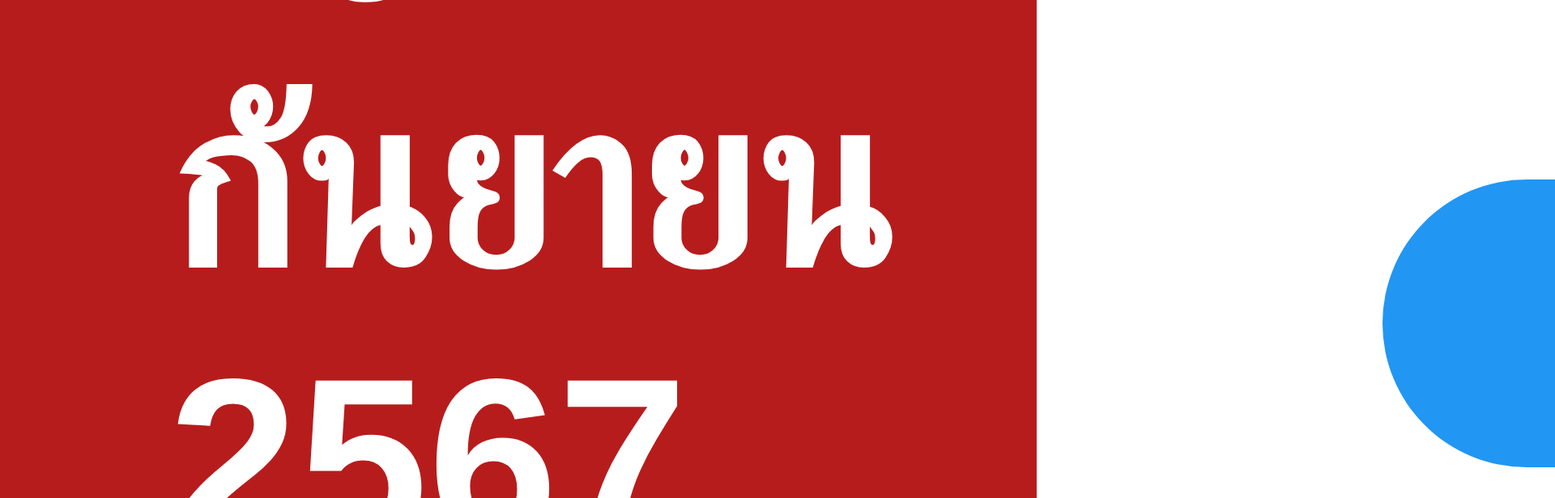
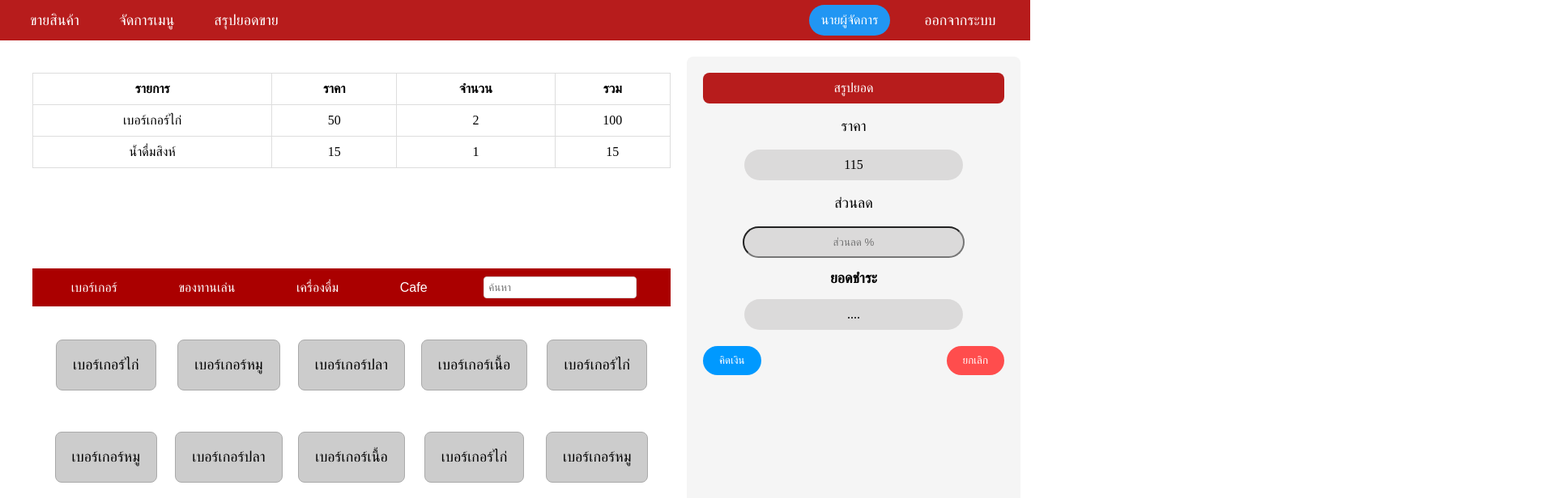
Before and after one commit to Pariwattt/Ecommerce, a React (Vite) app: page / in a window 1280 px wide. Shown: the top 616 px of the page at 81% size, 1920 px wide, since content can reach past the window. Built offline with nearby package versions, Linux system fonts and the light colour scheme.

Commit message:
update px to rem

```diff
--- a/src/css/Menu.css
+++ b/src/css/Menu.css
@@ -2,12 +2,10 @@
 .container {
     display: flex;
     justify-content: space-between;
-    padding: 20rem;
-    height: calc(100vh - 60rem - 78rem); /* ปรับตามความสูงของ navbar และ footbar */
+    padding: 1.25rem; /* 20px -> 1.25rem */
+    height: calc(100vh - 3.75rem - 4.875rem); /* 60px -> 3.75rem และ 78px -> 4.875rem */
     overflow: auto; /* ให้มีการเลื่อนถ้าสูงเกิน */
 }
-
-
 
 /* ช่องแสดงรายการอาหารและปุ่มเมนู */
 .left-container {
@@ -15,7 +13,7 @@
     display: flex;
     flex-direction: column; /* ให้รายการและเมนูเรียงในแนวตั้ง */
     height: 100%; /* ทำให้เต็มความสูง */
-    padding: 20rem;
+    padding: 1.25rem; /* 20px -> 1.25rem */
 }
 
 .table-container, .menu-grid {
@@ -29,186 +27,157 @@
     width: 100%; /* ตารางเต็มความกว้าง */
 }
 
-
-/*ช่องรายการอาหาร*/
+/* ช่องรายการอาหาร */
 table {
     width: 100%; /* ตารางเต็มความกว้าง */
     border-collapse: collapse; /* ทำให้ตารางไม่มีเส้นห่าง */
 }
 
 th, td {
-    padding: 10rem;
-    border: 1rem solid #ddd; /* เส้นขอบของเซลล์ */
+    padding: 0.625rem; /* 10px -> 0.625rem */
+    border: 1px solid #ddd; /* เส้นขอบของเซลล์ */
     text-align: center; /* จัดข้อความให้อยู่กึ่งกลาง */
 }
-
 
 /* กล่องสรุปยอด */
 .summary-container {
     width: 30%; /* ความกว้างของกล่องสรุปยอด */
     background-color: #f5f5f5; /* สีพื้นหลัง */
-    padding: 20rem;
-    border-radius: 8rem; /* มุมกลม */
+    padding: 1.25rem; /* 20px -> 1.25rem */
+    border-radius: 0.5rem; /* 8px -> 0.5rem */
     text-align: center; /* จัดข้อความให้อยู่กึ่งกลาง */
     align-items: center;
     justify-content: center;
 }
 
-.summary{
+.summary {
     display: flex; /* ใช้ flexbox */
     flex-direction: column; /* จัดให้แนวตั้ง */
     align-items: center; /* จัดกลางแนวนอน */
 }
 
-.titleOfsummary{
+.titleOfsummary {
     display: flex;
     align-items: center;
     justify-content: center;
     background-color: #b71c1c;         /* สีพื้นหลังแดงเข้ม */
     text-align: center; /* จัดข้อความให้อยู่กึ่งกลาง */
     color: white; /* สีตัวอักษรขาว */
-    border-radius: 8rem; /* มุมกลม */
-    max-height: 100rem;
-    padding: 10rem;
-
+    border-radius: 0.5rem; /* 8px -> 0.5rem */
+    max-height: 6.25rem; /* 100px -> 6.25rem */
+    padding: 0.625rem; /* 10px -> 0.625rem */
 }
-
 
 /* ข้อความในสรุปยอด */
 .summary p, .summary h2 {
-    font-size: 18rem;
+    font-size: 1.125rem; /* 18px -> 1.125rem */
 }
-
 
 /* ปุ่มสรุปยอด */
 .buttons {
     display: flex;
     justify-content: space-between; /* แยกปุ่มออกจากกัน */
-    margin-top: 20rem;
+    margin-top: 1.25rem; /* 20px -> 1.25rem */
 }
-
-
 
 /* ปุ่มคิดเงิน */
 .pay-btn {
     background-color: #0099ff; /* สีน้ำเงิน */
     color: white; /* สีตัวอักษรขาว */
-    padding: 10rem 20rem;
+    padding: 0.625rem 1.25rem; /* 10px 20px -> 0.625rem 1.25rem */
     border: none;
     cursor: pointer;
-    border-radius: 30rem; /* มุมกลม */
+    border-radius: 1.875rem; /* 30px -> 1.875rem */
     transition: all 0.3s ease;
 }
-.pay-btn:hover{
-    background-color:blue;
+
+.pay-btn:hover {
+    background-color: blue;
 }
-
-
 
 /* ปุ่มยกเลิก */
 .cancel-btn {
     background-color: #ff4d4d; /* สีแดง */
     color: white;
-    padding: 10rem 20rem;
+    padding: 0.625rem 1.25rem; /* 10px 20px -> 0.625rem 1.25rem */
     border: none;
     cursor: pointer;
-    border-radius: 30rem; /* มุมกลม */
+    border-radius: 1.875rem; /* 30px -> 1.875rem */
     transition: all 0.3s ease;
-
-}
-.cancel-btn:hover{
-    background-color:#a00;
 }
 
-
+.cancel-btn:hover {
+    background-color: #a00;
+}
 
 /* แถบเมนูหลัก */
 .navbarMenuType {
     display: flex;
     justify-content: space-around; /* กระจายปุ่มเมนูให้เต็มแถบ */
     background-color: #a00; /* สีแดงเข้ม */
-    padding: 10rem;
+    padding: 0.625rem; /* 10px -> 0.625rem */
     color: white;
 }
-
-
 
 /* ปุ่มเมนู */
 .nav-item {
     background-color: transparent;
     border: none;
     color: white;
-    font-size: 16rem;
+    font-size: 1rem; /* 16px -> 1rem */
     cursor: pointer;
     transition: all 0.3s ease;
 }
-.nav-item:hover{
-    border: 1rem solid white;          /* เพิ่มความหนาของขอบเมื่อ hover */
-    border-radius: 30rem;              /* ทำให้ขอบโค้งมากขึ้นเมื่อ hover */
-    padding: 12rem 24rem;
+
+.nav-item:hover {
+    border: 1px solid white; /* เพิ่มความหนาของขอบเมื่อ hover */
+    border-radius: 1.875rem; /* 30px -> 1.875rem */
+    padding: 0.75rem 1.5rem; /* 12px 24px -> 0.75rem 1.5rem */
 }
-
 
 /* ช่องค้นหา */
 .search-input {
-    padding: 5rem;
-    border-radius: 4rem; /* มุมกลม */
-    border: 1rem solid #ddd;
+    padding: 0.3125rem; /* 5px -> 0.3125rem */
+    border-radius: 0.25rem; /* 4px -> 0.25rem */
+    border: 1px solid #ddd;
 }
-
-
 
 /* พื้นที่แสดงเมนูอาหาร */
 .menu-grid {
     display: grid;
-    grid-template-columns: repeat(5, 1fr); /* แบ่งคอลัมน์ออกเป็น 4 คอลัมน์ */
-    gap: 10rem; /* ช่องว่างระหว่างปุ่ม */
-    padding: 20rem;
+    grid-template-columns: repeat(5, 1fr); /* แบ่งคอลัมน์ออกเป็น 5 คอลัมน์ */
+    gap: 0.625rem; /* 10px -> 0.625rem */
+    padding: 1.25rem; /* 20px -> 1.25rem */
     align-items: center;
     justify-items: center;
 }
 
-
-
 /* ปุ่มเมนูอาหาร */
 .menu-item {
     background-color: #ccc;
-    border: 1rem solid #aaa;
-    padding: 20rem;
+    border: 1px solid #aaa;
+    padding: 1.25rem; /* 20px -> 1.25rem */
     text-align: center;
     cursor: pointer;
-    font-size: 18rem;
-    border-radius: 8rem; /* มุมกลม */
+    font-size: 1.125rem; /* 18px -> 1.125rem */
+    border-radius: 0.5rem; /* 8px -> 0.5rem */
     flex-grow: 1; /* ทำให้ปุ่มเมนูขยายเต็มที่ */
-    min-height: 10rem; /* กำหนดความสูงขั้นต่ำ */
-    min-width: 50rem; /* กำหนดความกว้างขั้นต่ำ */
-    max-width: 150rem;
-    max-height: 100rem;
+    min-height: 0.625rem; /* 10px -> 0.625rem */
+    min-width: 3.125rem; /* 50px -> 3.125rem */
+    max-width: 9.375rem; /* 150px -> 9.375rem */
+    max-height: 6.25rem; /* 100px -> 6.25rem */
     align-items: center;
     justify-content: center;
 }
-.menu-item:hover{
+
+.menu-item:hover {
     background-color: #aaa;
 }
-.price{
+
+.price, .discount, .Total {
     background-color: #dbdada;
-    padding: 10rem;
-    border-radius: 30rem;
-    width: 250rem;
+    padding: 0.625rem; /* 10px -> 0.625rem */
+    border-radius: 1.875rem; /* 30px -> 1.875rem */
+    width: 15.625rem; /* 250px -> 15.625rem */
     text-align: center;
 }
-.discount{
-    background-color: #dbdada;
-    padding: 10rem;
-    border-radius: 30rem;
-    border: 1rem solid #ddd;
-    text-align: center;
-    width: 250rem;
-}
-.Total{
-    background-color: #dbdada;
-    padding: 10rem;
-    border-radius: 30rem;
-    width: 250rem;
-    text-align: center;
-}
--- a/src/css/footbar.css
+++ b/src/css/footbar.css
@@ -5,20 +5,21 @@
   align-items: center;               /* จัดให้อยู่กลางแนวตั้ง */
   background-color: #b71c1c;         /* สีพื้นหลังแดงเข้ม */
   color: white;                      /* สีตัวอักษร */
-  padding: 13rem;                     /* ระยะห่างภายใน Footbar */
+  padding: 0.8125rem;                /* 13px -> 0.8125rem */
   font-family: Arial, sans-serif;    /* ฟอนต์ */
   position: fixed;                   /* ทำให้ Footbar อยู่ติดด้านล่าง */
   bottom: 0;                         /* ติดกับขอบล่างของหน้า */
   width: 100%;                       /* ความกว้างเต็มจอ */
-  height: 50rem;                      /* กำหนดความสูงของ Footbar */
+  height: 3.125rem;                  /* 50px -> 3.125rem */
   z-index: 1000;                     /* ทำให้ Footbar อยู่ด้านหน้าของเนื้อหาอื่น */
   box-sizing: border-box;            /* รวม padding เข้าไปในขนาดความกว้างและความสูง */
 }
+
 /* สไตล์สำหรับวันที่และเวลา */
 .footbar-right {
   display: flex;
   justify-content: flex-end;
-  font-size: 18rem;
+  font-size: 1.125rem;               /* 18px -> 1.125rem */
   font-weight: bold;
-  margin-right: 0rem;
+  margin-right: 0;                   /* 0px -> 0 (ค่าเดียวกัน) */
 }
--- a/src/css/navbar.css
+++ b/src/css/navbar.css
@@ -12,29 +12,29 @@ html, body {
   align-items: center;              /* จัดให้อยู่กลางแนวตั้ง */
   background-color: #b71c1c;        /* สีพื้นหลังของ Navbar (สีแดง) */
   color: white;                     /* สีตัวอักษร */
-    padding: 15rem;                    /* เพิ่มระยะห่างภายใน Navbar */
+  padding: 0.9375rem;               /* 15px -> 0.9375rem */
   font-family: Arial, sans-serif;   /* ฟอนต์ */
-    width: 97.;                     /* ความกว้างของ Navbar ให้เต็มหน้าจอ */
-    height: 20rem;                     /* เพิ่มความสูงของ Navbar */
+  width: 97%;                       /* แก้ไขความกว้างผิดพลาดจาก width: 97. */
+  height: 1.25rem;                  /* 20px -> 1.25rem */
 }
 
 /* สไตล์สำหรับปุ่มทางซ้าย */
 .navbar button {
   background-color: transparent;    /* ทำให้ปุ่มโปร่งใส */
   color: white;                     /* สีตัวอักษร */
-    border: 2rem solid transparent;    /* เริ่มต้นด้วยขอบโปร่งใส */
-    margin-right: 5rem;               /* เพิ่มระยะห่างระหว่างปุ่ม */
-    font-size: 18rem;                  /* ขนาดตัวอักษร */
+  border: 0.125rem solid transparent;  /* 2px -> 0.125rem */
+  margin-right: 0.3125rem;          /* 5px -> 0.3125rem */
+  font-size: 1.125rem;              /* 18px -> 1.125rem */
   cursor: pointer;                  /* แสดง cursor แบบ pointer เมื่อ hover */
-    padding: 10rem 20rem;               /* เพิ่ม padding ให้ปุ่มดูใหญ่ขึ้น */
+  padding: 0.625rem 1.25rem;        /* 10px 20px -> 0.625rem 1.25rem */
   transition: all 0.3s ease;        /* เพิ่มการเคลื่อนไหวแบบนุ่มนวล */
-    border-radius: 10rem;              /* ปรับขอบให้เป็นมุมโค้ง */
+  border-radius: 0.625rem;          /* 10px -> 0.625rem */
 }
 
 .navbar button:hover {
-    border: 1rem solid white;          /* เพิ่มความหนาของขอบเมื่อ hover */
-    border-radius: 30rem;              /* ทำให้ขอบโค้งมากขึ้นเมื่อ hover */
-    padding: 12rem 24rem;               /* เพิ่ม padding เพื่อให้ปุ่มขยาย */
+  border: 0.0625rem solid white;    /* 1px -> 0.0625rem */
+  border-radius: 1.875rem;          /* 30px -> 1.875rem */
+  padding: 0.75rem 1.5rem;          /* 12px 24px -> 0.75rem 1.5rem */
 }
 
 /* จัดกล่องผู้จัดการให้อยู่ข้างๆปุ่มออกจากระบบ */
@@ -47,9 +47,9 @@ html, body {
 .user-box {
   background-color: #2196F3;        /* สีพื้นหลังของกล่องผู้จัดการ */
   color: white;                     /* สีตัวอักษร */
-    padding: 10rem 15rem;               /* ระยะห่างภายในกล่อง */
-    border-radius: 20rem;              /* มุมโค้งของกล่อง */
-    margin-right: 20rem;               /* ระยะห่างระหว่างปุ่มออกจากระบบ */
+  padding: 0.625rem 0.9375rem;      /* 10px 15px -> 0.625rem 0.9375rem */
+  border-radius: 1.25rem;           /* 20px -> 1.25rem */
+  margin-right: 1.25rem;            /* 20px -> 1.25rem */
   display: flex;
   align-items: center;
 }
@@ -58,14 +58,14 @@ html, body {
 .navbar button:last-of-type {
   background-color: transparent;
   color: white;
-    border: 2rem solid transparent;    /* เริ่มต้นด้วยขอบโปร่งใส */
-    font-size: 18rem;
+  border: 0.125rem solid transparent;  /* 2px -> 0.125rem */
+  font-size: 1.125rem;                /* 18px -> 1.125rem */
   cursor: pointer;
-    transition: all 0.3s ease;        /* เพิ่มการเคลื่อนไหวแบบนุ่มนวล */
+  transition: all 0.3s ease;          /* เพิ่มการเคลื่อนไหวแบบนุ่มนวล */
 }
 
 .navbar button:last-of-type:hover {
-    border: 1rem solid white;          /* เพิ่มความหนาของขอบเมื่อ hover */
-    border-radius: 30rem;              /* ทำให้ขอบโค้งมากขึ้นเมื่อ hover */
-    padding: 12rem 24rem;               /* เพิ่ม padding เพื่อให้ปุ่มขยาย */
+  border: 0.0625rem solid white;      /* 1px -> 0.0625rem */
+  border-radius: 1.875rem;            /* 30px -> 1.875rem */
+  padding: 0.75rem 1.5rem;            /* 12px 24px -> 0.75rem 1.5rem */
 }
```
Also changed, not shown: src/css/payment.css (+38 -38 lines), src/css/payment2.css (+38 -38 lines). Lines whose indentation alone changed are shown as unchanged.
